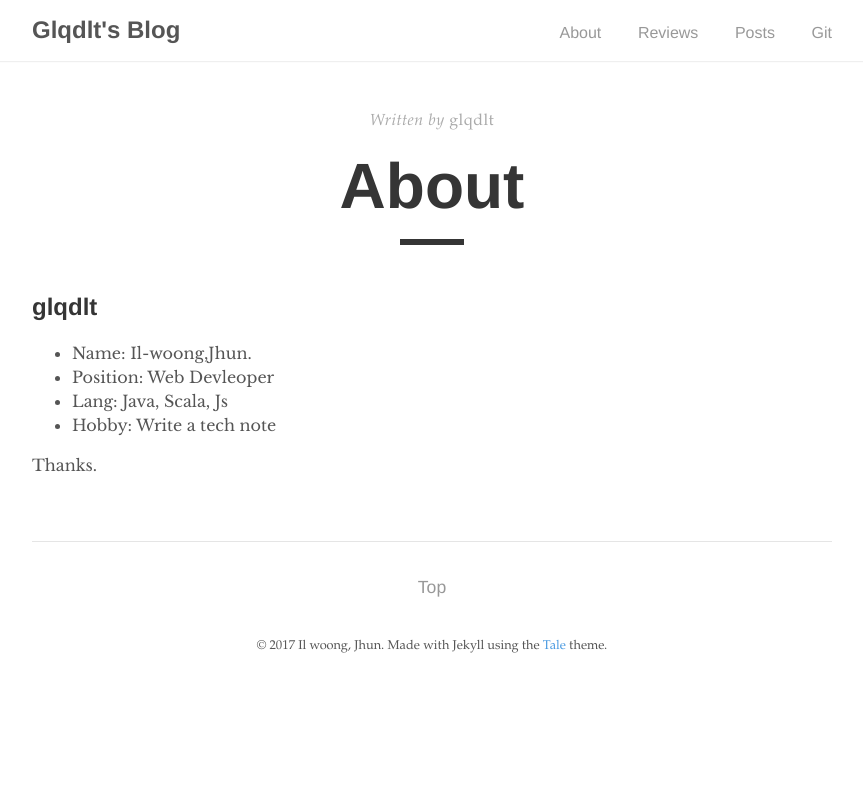
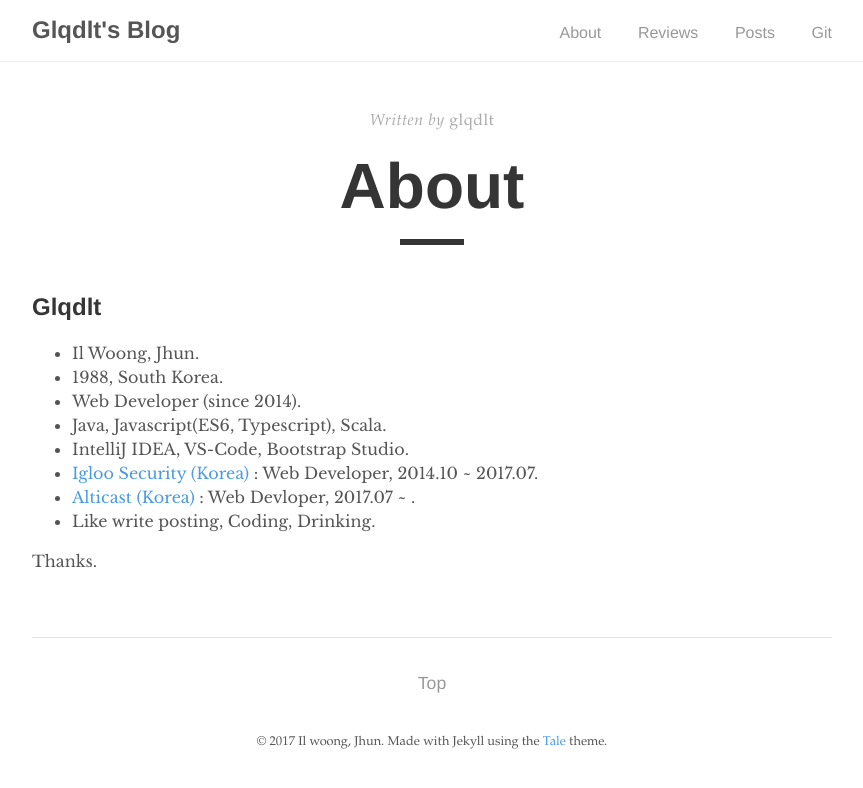
Before and after one commit to glqdlt/glqdlt.github.io, a Jekyll site: the page built from about.md, in a window 1280 px wide. Shown: the top 788 px of the page, without its empty margins (208-1071 px from the left). Built offline with Jekyll 4.4.1, drawn with Linux system fonts in a browser that asks for light colours.

Commit message:
About Me 갱신

```diff
--- a/about.md
+++ b/about.md
@@ -5,10 +5,14 @@ author: "glqdlt"
 permalink: /about/
 ---
 
-## glqdlt
-+ Name: Il-woong,Jhun.
-+ Position: Web Devleoper
-+ Lang: Java, Scala, Js
-+ Hobby: Write a tech note
+## Glqdlt
++ Il Woong, Jhun.
++ 1988, South Korea.
++ Web Developer (since 2014).
++ Java, Javascript(ES6, Typescript), Scala.
++ IntelliJ IDEA, VS-Code, Bootstrap Studio.
++ [Igloo Security (Korea)](http://www.igloosec.co.kr/en/index.do) : Web Developer, 2014.10 ~ 2017.07.
++ [Alticast (Korea)](http://www.alticast.com/main.html) : Web Devloper, 2017.07 ~ .
++ Like write posting, Coding, Drinking.
 
 Thanks.
```
